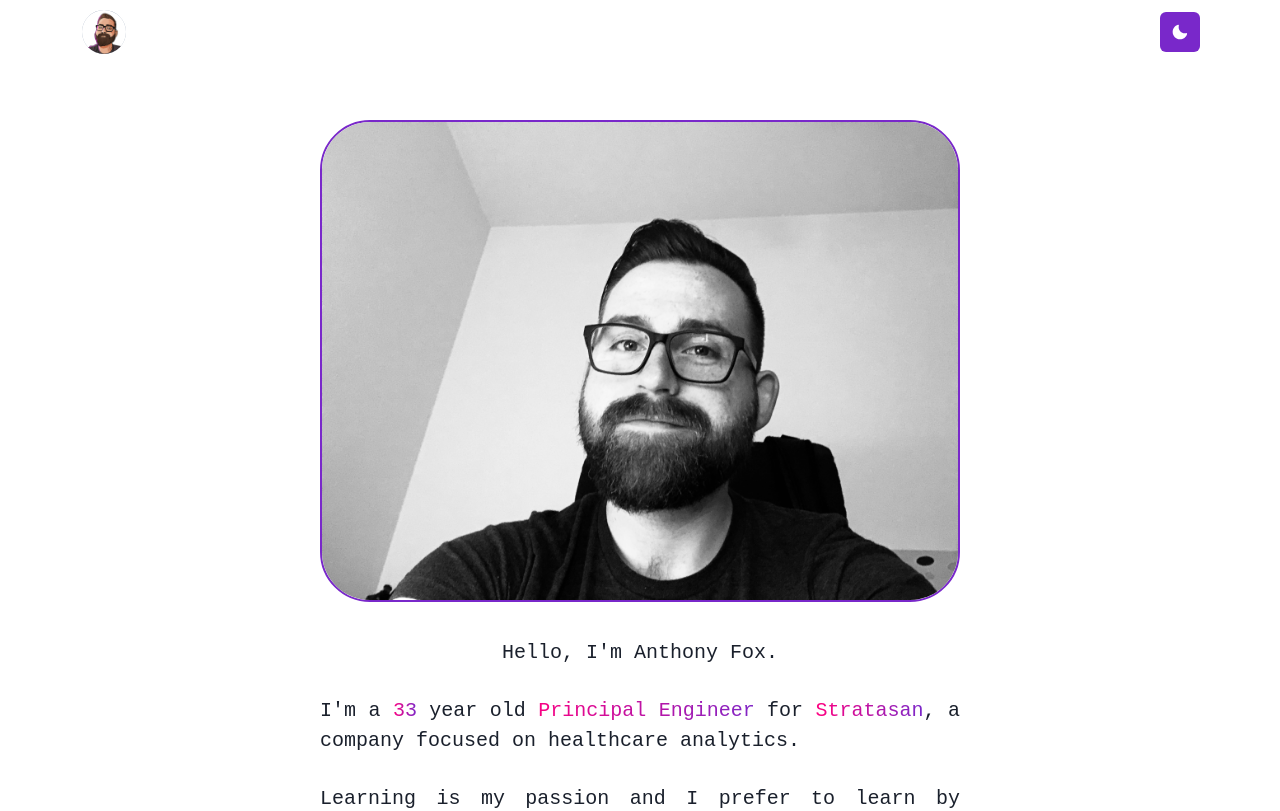
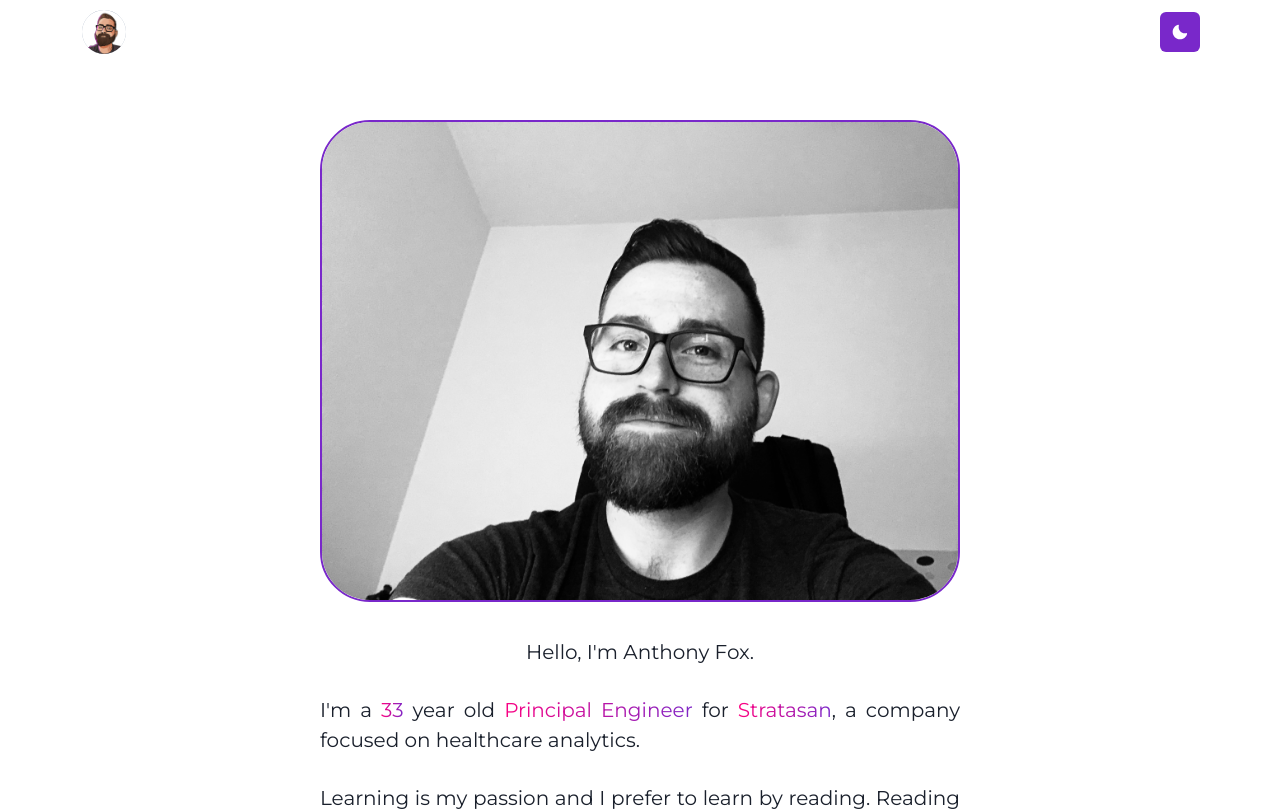
Before and after one commit to WTFox/blog, a Next.js app: page /about in a window 1280 px wide. Shown: the top 811 px of the page. Built offline with nearby package versions, Linux system fonts and the light colour scheme.

Commit message:
Explicit font declarations

```diff
--- a/src/pages/_document.tsx
+++ b/src/pages/_document.tsx
@@ -8,7 +8,16 @@ export default class Document extends NextDocument {
   render() {
     return (
       <Html>
-        <Head title={SiteConfig.siteTitle} />
+        <Head title={SiteConfig.siteTitle}>
+          <link
+            href="https://fonts.googleapis.com/css2?family=Montserrat:wght@400;500;600;700&display=swap"
+            rel="stylesheet"
+          />
+          <link
+            href="https://fonts.googleapis.com/css2?family=Source+Code+Pro:wght@400;500;600;700&display=swap"
+            rel="stylesheet"
+          />
+        </Head>
         <body>
           {/* Make Color mode to persists when you refresh the page. */}
           <ColorModeScript />
--- a/src/theme.tsx
+++ b/src/theme.tsx
@@ -1,19 +1,19 @@
-import { ThemeConfig, extendTheme } from "@chakra-ui/react";
+import { ThemeConfig, extendTheme } from "@chakra-ui/react"
 
-import { createBreakpoints } from "@chakra-ui/theme-tools";
+import { createBreakpoints } from "@chakra-ui/theme-tools"
 
 const fonts = {
-  heading: `'MonoLisa', monospace`,
-  body: `'MonoLisa', monospace`,
-  mono: `'MonoLisa', monospace`,
-};
+  heading: `'Montserrat', sans-serif`,
+  body: `'Montserrat', sans-serif`,
+  mono: `'Source Code Pro', monospace`,
+}
 
 const breakpoints = createBreakpoints({
   sm: "40em",
   md: "52em",
   lg: "64em",
   xl: "80em",
-});
+})
 
 const theme: ThemeConfig = extendTheme({
   initialColorMode: "dark",
@@ -23,6 +23,6 @@ const theme: ThemeConfig = extendTheme({
   },
   fonts,
   breakpoints,
-});
+})
 
-export default theme;
+export default theme
```
